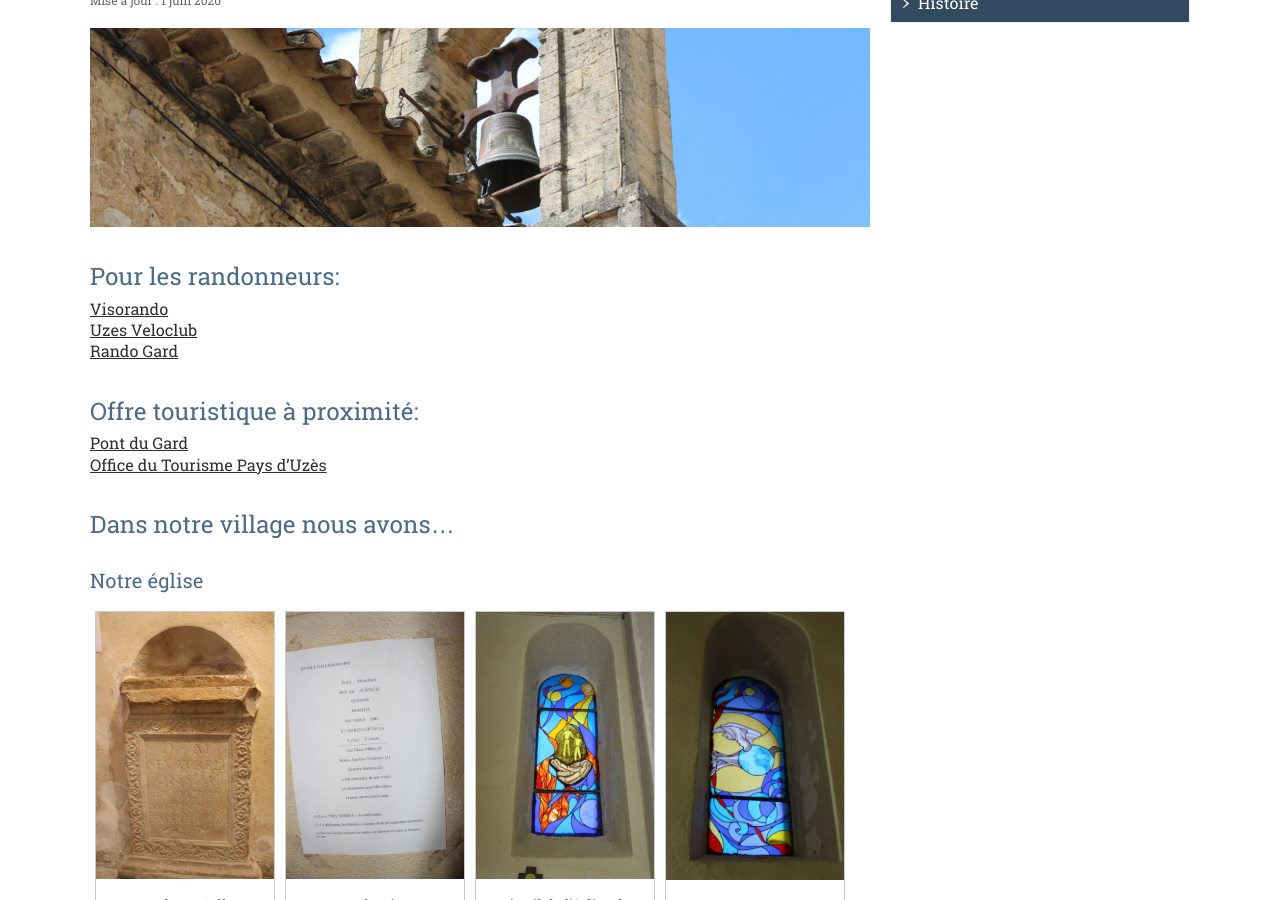
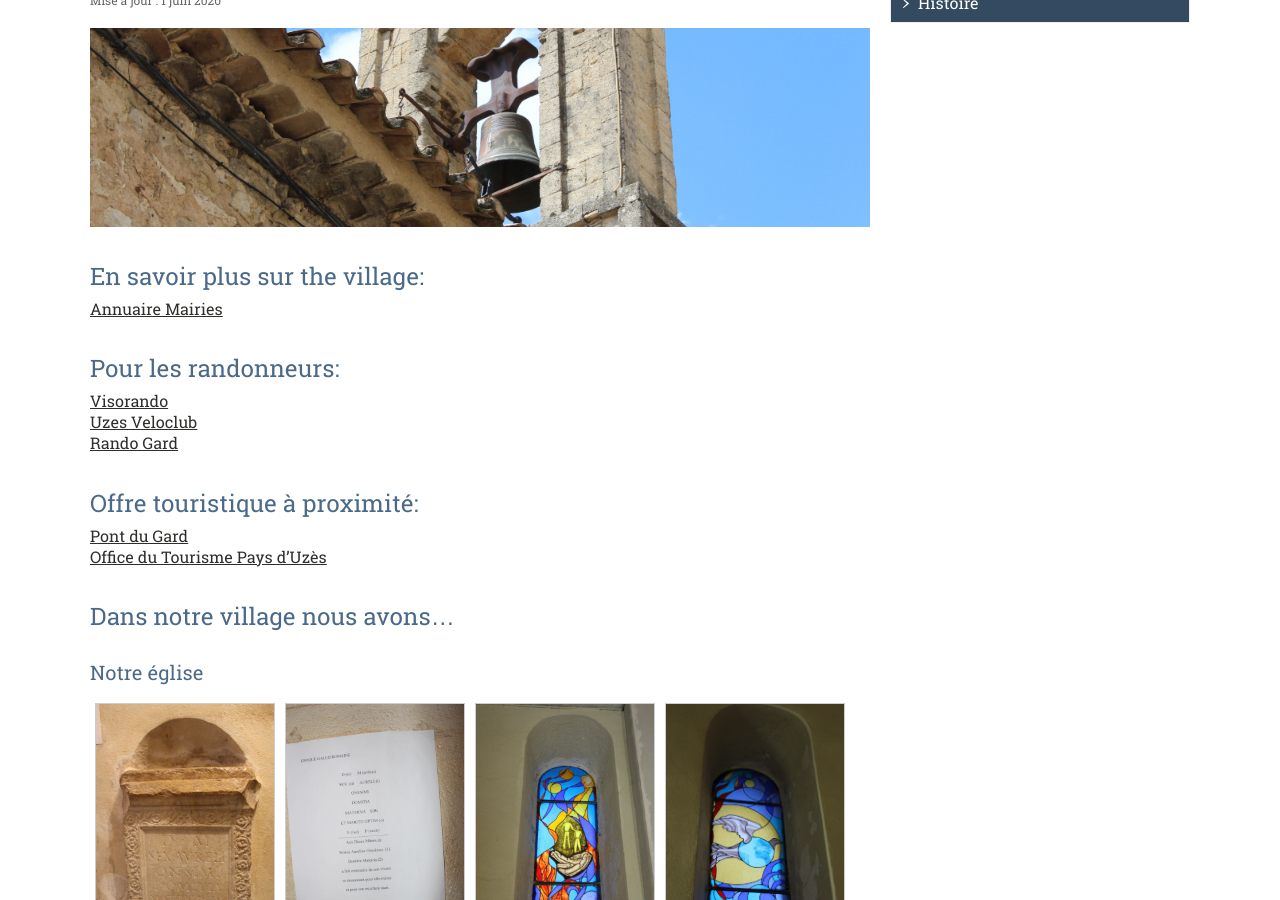
Before and after one commit to Flaux-Village/flaux-village.github.io, a Jekyll site: the page built from interets.md, in a window 1280 px wide and 900 px high, scrolled down 357 px. Built offline with Jekyll 4.4.1, drawn with Linux system fonts in a browser that asks for light colours; our own code applies the rules of GitHub Pages for plain Markdown files.

Commit message:
Update interets.md

```diff
--- a/interets.md
+++ b/interets.md
@@ -25,6 +25,9 @@ menu_secondaire:
   addresse: /histoire.html
 
 ---
+
+# En savoir plus sur the village:<br>
+[Annuaire Mairies](https://www.annuaire-mairie.fr/carte-identite-flaux.html)<br>
 
 # Pour les randonneurs: <br>
 [Visorando](https://www.visorando.com/randonnee-flaux.html "parcours")<br>
```
